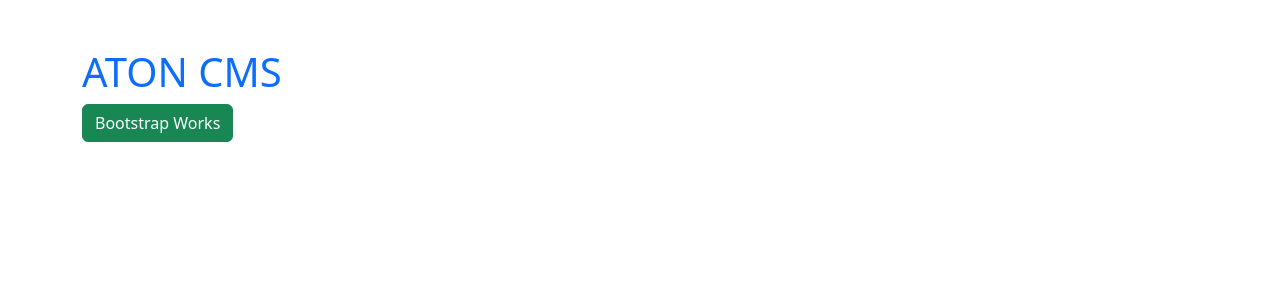
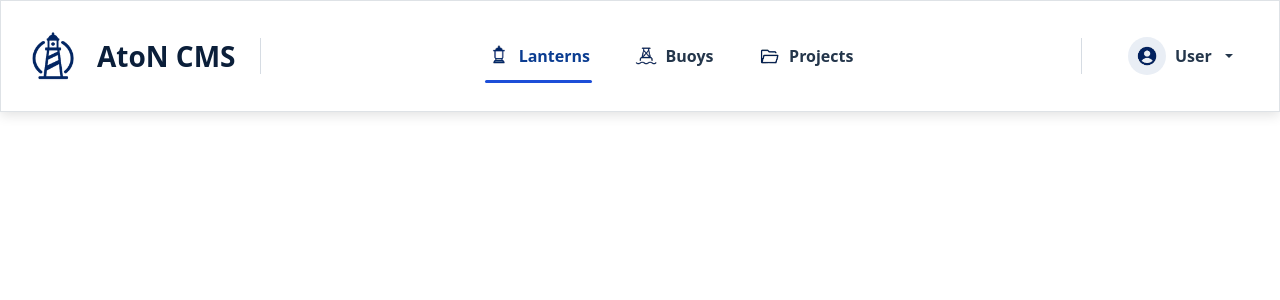
Before and after one commit to alfonsoscudiero/aton-cms, an Angular app: page / in a window 1280 px wide. Shown: the top 300 px of the page. Built offline with nearby package versions, Linux system fonts and the light colour scheme.

Commit message:
Update Angular configuration for Bootstrap and assets

```diff
--- a/angular.json
+++ b/angular.json
@@ -50,11 +50,19 @@
               {
                 "glob": "**/*",
                 "input": "public"
+              },
+              {
+                "glob": "**/*",
+                "input": "src/assets",
+                "output": "assets"
               }
             ],
             "styles": [
               "node_modules/bootstrap/dist/css/bootstrap.min.css",
               "src/styles.css"
+            ],
+            "scripts": [
+              "node_modules/bootstrap/dist/js/bootstrap.bundle.min.js"
             ]
           },
           "configurations": {
--- a/src/app/app.html
+++ b/src/app/app.html
@@ -1,4 +1 @@
-<div class="container mt-5">
-  <h1 class="text-primary">ATON CMS</h1>
-  <button class="btn btn-success">Bootstrap Works</button>
-</div>
+<aton-header></aton-header>
```
Also changed, not shown: src/assets/images/cms-logo.png (added), src/assets/images/lantern-icon.svg.
